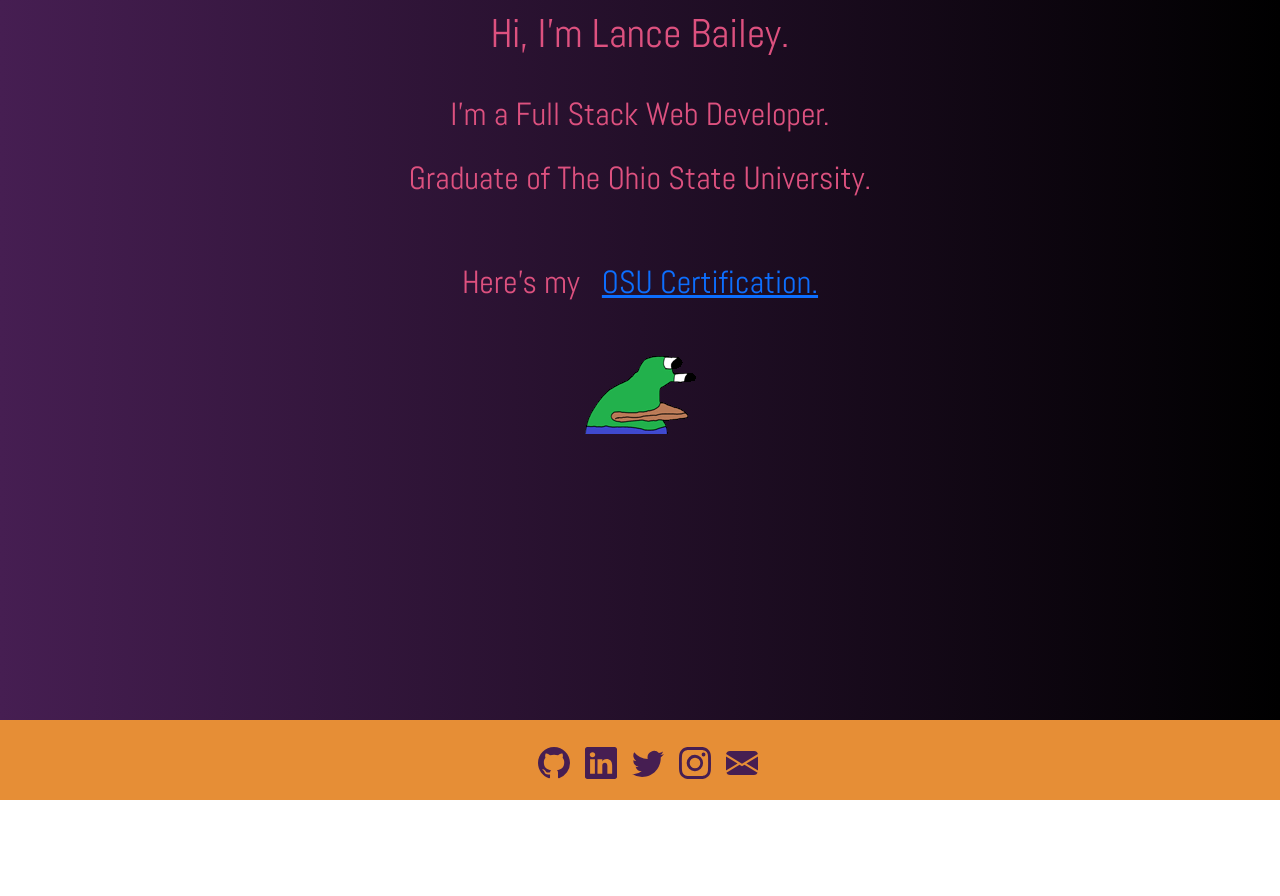
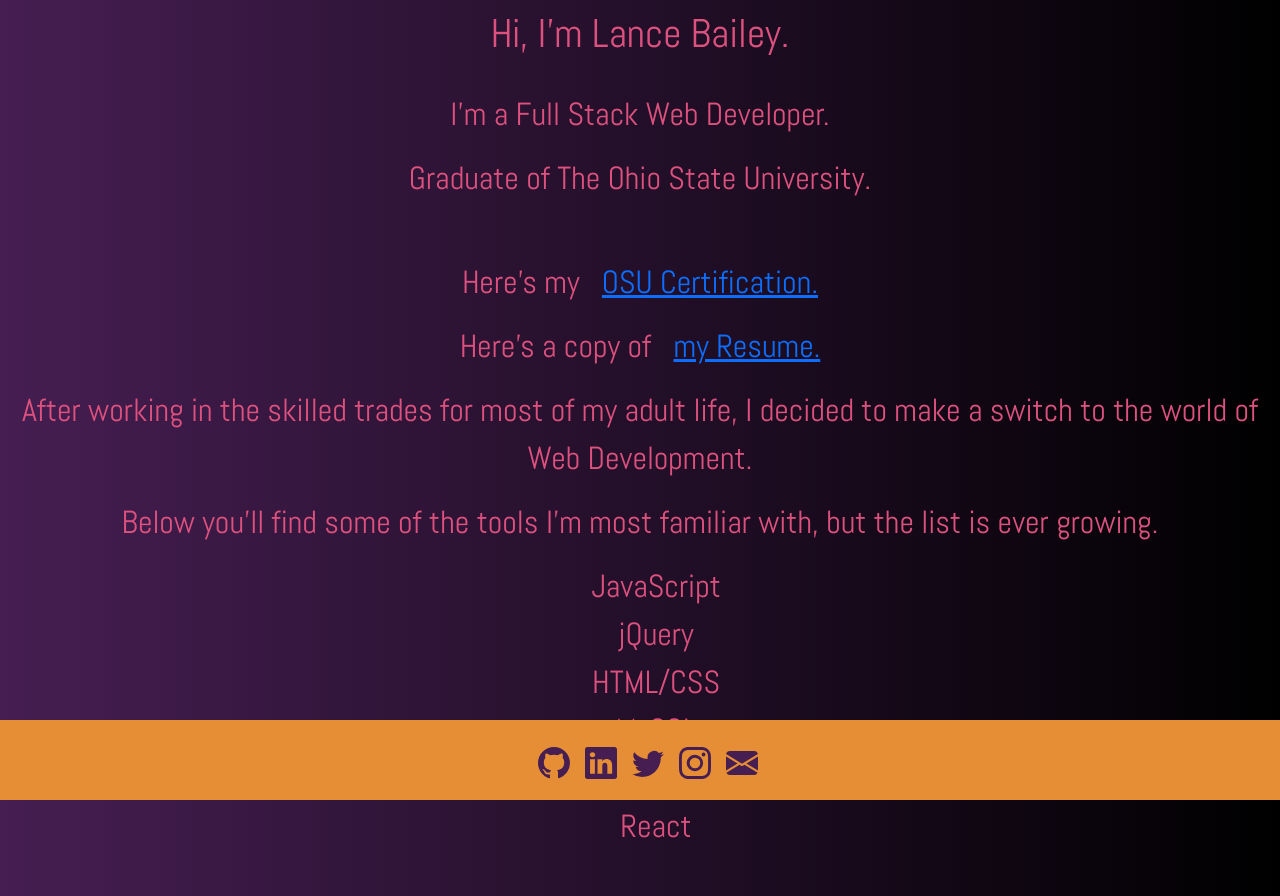
Before and after one commit to lancebailey26/portfolioREACT, a React (Create React App) app: page / in a window 1280 px wide. Before the commit the page ends 800 px from the top, so only its background shows below. Built offline with nearby package versions, Linux system fonts and the light colour scheme.

Commit message:
add resume link

```diff
--- a/src/App.css
+++ b/src/App.css
@@ -9,6 +9,7 @@
 }
 @media only screen and (max-width: 992px) {
 .footer {
+  margin-top: 1rem;
   position: fixed;
   right: 0;
   bottom: 0;
@@ -31,9 +32,12 @@ p{
 .transparent{
   background: rgba(0, 0, 0, 0.3)
 }
+ul{
+  list-style-type: none;
+}
 .center {
   margin: auto;
-  width: 50%;
+  /* width: 50%; */
   /* border: 3px solid var(--orange); */
   font-family: 'Abel';
   padding: 10px;
@@ -44,6 +48,7 @@ p{
 }
 @media only screen and (min-width: 768px) {
   .footer {
+  margin-top: 1rem;
   position: fixed;
   right: 0;
   bottom: 0;
@@ -53,6 +58,10 @@ p{
   font-size: 32px;
   text-align: center;
   color:var(--purple);
+}
+ul{
+  font-size: 32px;
+  list-style-type: none;
 }
 a{
   padding-left: 15px;
@@ -68,7 +77,7 @@ p{
 }
 .center {
   margin: auto;
-  width: 50%;
+  /* width: 50%; */
   /* border: 3px solid var(--orange); */
   font-family: 'Abel';
   padding: 10px;
--- a/src/components/contact.js
+++ b/src/components/contact.js
@@ -8,25 +8,25 @@ export default function contact() {
     return (
         <div className='footer'>
 
-            <a href='https://www.github.com/lancebailey26'><svg xmlns="http://www.w3.org/2000/svg" width="32" height="32" fill="#461E52" class="bi bi-github" viewBox="0 0 16 16">
+            <a href='https://www.github.com/lancebailey26'><svg xmlns="http://www.w3.org/2000/svg" width="32" height="32" fill="#461E52" className="bi bi-github" viewBox="0 0 16 16">
                 <path d={github} />
             </svg></a>
 
-            <a href='https://www.linkedin.com/in/lance-bailey/'><svg xmlns="http://www.w3.org/2000/svg" width="32" height="32" fill="#461E52" class="bi bi-github" viewBox="0 0 16 16">
+            <a href='https://www.linkedin.com/in/lance-bailey/'><svg xmlns="http://www.w3.org/2000/svg" width="32" height="32" fill="#461E52" className="bi bi-github" viewBox="0 0 16 16">
                 <path d={linkedin} />
             </svg></a>
 
-            <a href='https://www.twitter.com/lancebailey26'><svg xmlns="http://www.w3.org/2000/svg" width="32" height="32" fill="#461E52" class="bi bi-github" viewBox="0 0 16 16">
+            <a href='https://www.twitter.com/lancebailey26'><svg xmlns="http://www.w3.org/2000/svg" width="32" height="32" fill="#461E52" className="bi bi-github" viewBox="0 0 16 16">
                 <path d={twitter} />
             </svg></a>
 
-            <a href='https://www.instagram.com/lancebailey'><svg xmlns="http://www.w3.org/2000/svg" width="32" height="32" fill="#461E52" class="bi bi-github" viewBox="0 0 16 16">
+            <a href='https://www.instagram.com/lancebailey'><svg xmlns="http://www.w3.org/2000/svg" width="32" height="32" fill="#461E52" className="bi bi-github" viewBox="0 0 16 16">
                 <path d={instagram} />
             </svg></a>
-            <a href='mailto:lancebailey222@gmail.com'><svg xmlns="http://www.w3.org/2000/svg" width="32" height="32" fill="#461E52" class="bi bi-github" viewBox="0 0 16 16">
+            <a href='mailto:lancebailey222@gmail.com'><svg xmlns="http://www.w3.org/2000/svg" width="32" height="32" fill="#461E52" className="bi bi-github" viewBox="0 0 16 16">
                 <path d={mail} />
             </svg></a>
-            {/* <a href='tel:4192773706'><svg xmlns="http://www.w3.org/2000/svg" width="32" height="32" fill="#DD517F" class="bi bi-github" viewBox="0 0 16 16">
+            {/* <a href='tel:4192773706'><svg xmlns="http://www.w3.org/2000/svg" width="32" height="32" fill="#DD517F" className="bi bi-github" viewBox="0 0 16 16">
                 <path d={phone} />
             </svg></a> */}
 
--- a/src/components/general.js
+++ b/src/components/general.js
@@ -1,10 +1,22 @@
 import cert from '../assets/cert.pdf'
 import borpa from '../assets/621.gif'
+import resume from '../assets/resume.pdf'
 export default function general(){
     return(
         <div className='content center'>
             <p>Here's my <a href={cert} target = "_blank">OSU Certification.</a></p>
-            <img src={borpa}/>
+            <p>Here's a copy of <a href={resume} target = "_blank">my Resume.</a></p>
+            <p>After working in the skilled trades for most of my adult life, I decided to make a switch to the world of Web Development.</p>
+            <p>Below you'll find some of the tools I'm most familiar with, but the list is ever growing.</p>
+            <ul>
+                <li>JavaScript</li>
+                <li>jQuery</li>
+                <li>HTML/CSS</li>
+                <li>MySQL</li>
+                <li>MongoDB</li>
+                <li>React</li>
+            </ul>
+            {/* <img src={borpa}  alt='borpa'/> */}
         </div>
     )
 }
```
Also changed, not shown: 1 other file (tests, documents, lock files or other folders).
